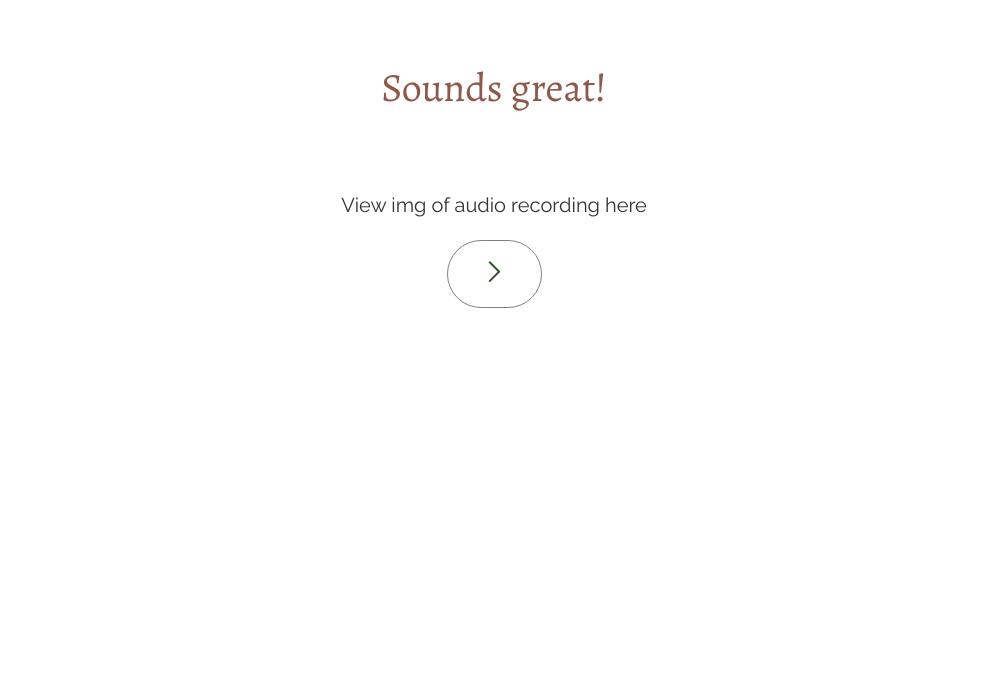
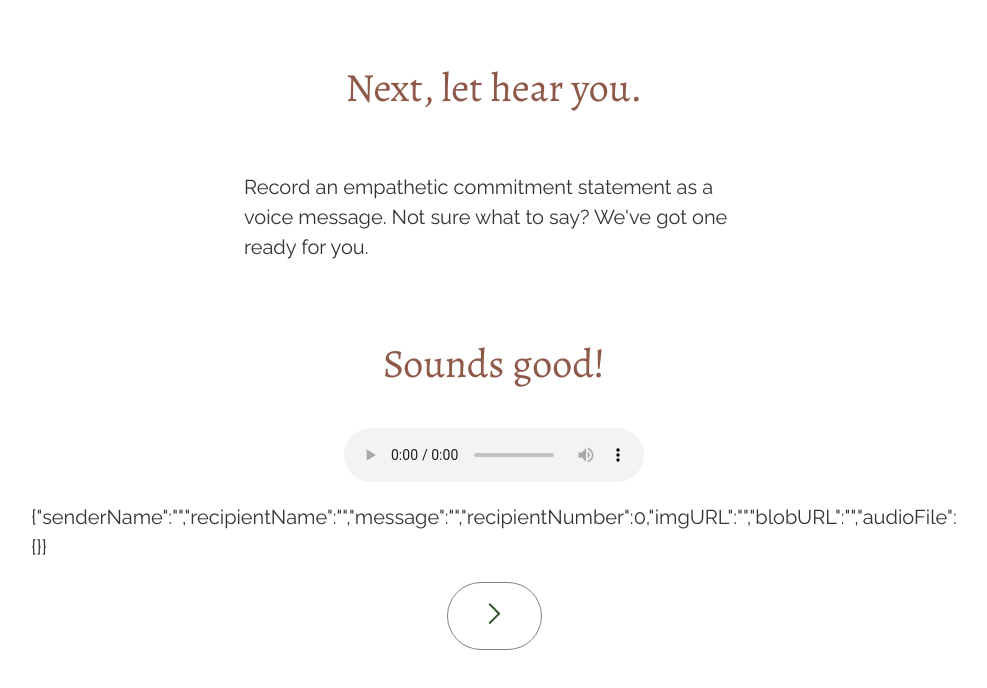
Before and after one commit to kent28808/olivebranchr2, a Next.js app: page /previewRecording in a window 1280 px wide. Shown: the top 688 px of the page, without its empty margins (146-1133 px from the left). Built offline with nearby package versions, Linux system fonts and the light colour scheme.

Commit message:
moved audio playback from recordMessage.js to previewRecording.js

```diff
--- a/pages/previewRecording.js
+++ b/pages/previewRecording.js
@@ -1,11 +1,21 @@
+import { useContext } from "react";
+import { MessageContext } from "../context/MessageContext";
 import ButtonSymbol from "../components/ButtonSymbol";
 
 export default function previewRecording() {
+  const { message } = useContext(MessageContext);
+
   return (
     <div className='container'>
-      <h3>Sounds great!</h3>
-      <br></br>
-      <p>View img of audio recording here</p>
+      <h3>Next, let {message.recipientName} hear you.</h3>
+      <p>
+        Record an empathetic commitment statement as a voice message. Not sure
+        what to say? We've got one ready for you.
+      </p>
+      <br />
+      <h3>Sounds good!</h3>
+      <audio src={message.blobURL} controls='controls' />
+      <p>{`${JSON.stringify(message)}`}</p>
       <ButtonSymbol innerRef='/previewMessage' />
     </div>
   );
```
Also changed, not shown: pages/recordMessage.js (+5 -8 lines).
